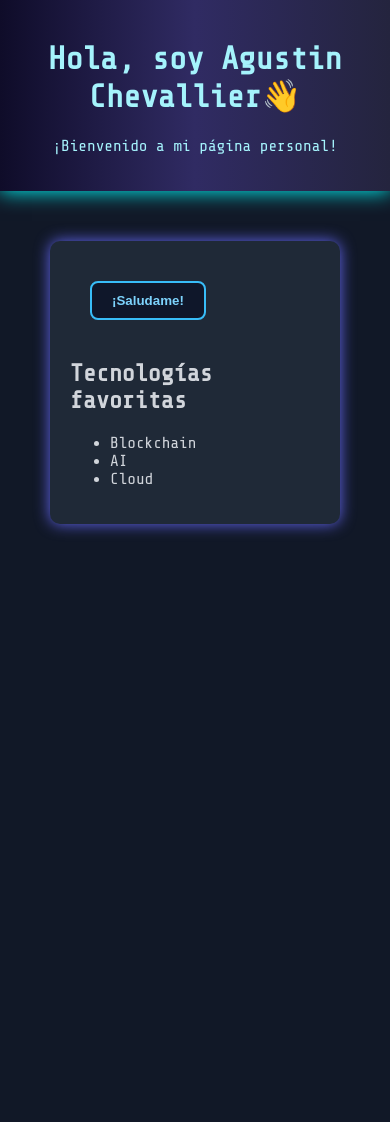
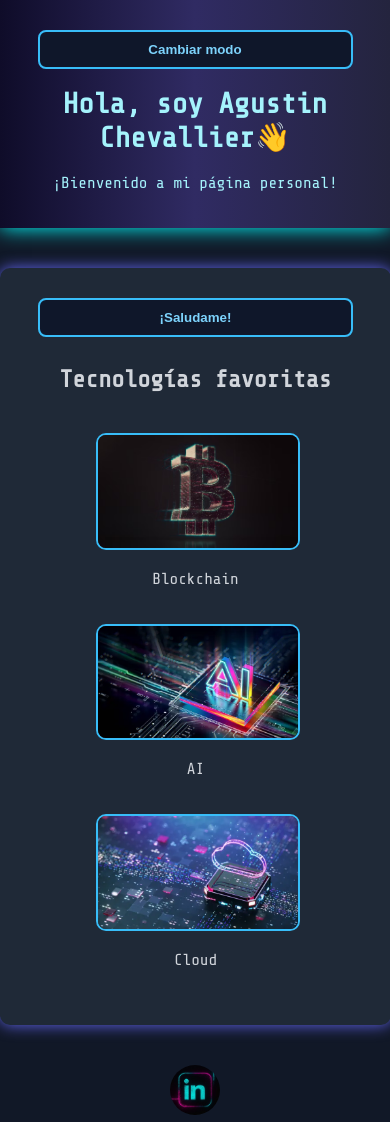
Before and after one commit to ajcheva/zero, a plain HTML site: page index.html in a window 390 px wide. Before the commit the page ends 844 px from the top, so only its background shows below. Drawn offline with nearby package versions, Linux system fonts and the light colour scheme.

Commit message:
responsive + dark/light

```diff
--- a/index.html
+++ b/index.html
@@ -1,5 +1,6 @@
 <!DOCTYPE html>
 <html lang="en">
+
 <head>
   <meta charset="UTF-8" />
   <meta name="viewport" content="width=device-width, initial-scale=1.0" />
@@ -7,8 +8,10 @@
   <link href="https://fonts.googleapis.com/css2?family=Share+Tech+Mono&display=swap" rel="stylesheet">
   <link rel="stylesheet" href="style.css" />
 </head>
+
 <body>
   <header>
+    <button id="modoSwitch"> Cambiar modo </button>
     <h1>Hola, soy Agustin Chevallier👋</h1>
     <p>¡Bienvenido a mi página personal!</p>
   </header>
@@ -19,14 +22,32 @@
     <p id="mensaje"></p>
 
     <h2>Tecnologías favoritas</h2>
-      <ul>
-        <li>Blockchain</li>
-        <li>AI</li>
-        <li>Cloud</li>
-      </ul>
+
+    <div class="galeria">
+      <div class="tarjeta">
+        <img class="imagen-tecno" src="/assets/img/blockchain.avif" alt="Blockchain">
+        <p>Blockchain</p>
+      </div>
+      <div class="tarjeta">
+        <img class="imagen-tecno" src="/assets/img/AI.webp" alt="AI">
+        <p>AI</p>
+      </div>
+      <div class="tarjeta">
+        <img class="imagen-tecno" src="/assets/img/cloud.webp" alt="Cloud">
+        <p>Cloud</p>
+      </div>
+    </div>
   </section>
 
 
   <script src="script.js"></script>
 </body>
+
+<footer>
+  <a href="https://www.linkedin.com/in/agustin-chevallier-boutell-a726b5172/" target="_blank">
+    <img class="linkedin" src="/assets/img/linkedin2.jpg" alt="LinkedIn" title="Visitar mi perfil de LinkedIn" />
+  </a>
+</footer>
+
+
 </html>
--- a/script.js
+++ b/script.js
@@ -1,13 +1,28 @@
 const boton = document.querySelector(".saludar");
 const mensaje = document.getElementById("mensaje");
+const switchModo = document.getElementById("modoSwitch");
+
+document.body.classList.add("dark-mode");
+
 
 boton.addEventListener("click", function () {
   const ahora = new Date();
   const hora = ahora.toLocaleTimeString();
 
-  mensaje.textContent = `¡Hola Agustín! Son las ${hora}. Bienvenido a tu página.`;
+  mensaje.textContent = `¡Hola invitado! Son las ${hora}. Bienvenido a mi página.`;
   console.log("Hola Consola! Bienvenido a tu página");
   alert(`¡Pop-up activado! Son las: ${hora}`);
 });
 
 mensaje.classList.add("glow");
+
+switchModo.addEventListener ("click", ()=> {
+  document.body.classList.toggle("dark-mode");
+  document.body.classList.toString("light-mode");
+
+  if (document.body.classList.contains ("dark-mode")){
+    switchModo.textContent = "cambiar a modo claro";
+  } else{
+    switchModo.textContent = "cambiar a modo oscuro";
+  }
+});
--- a/style.css
+++ b/style.css
@@ -1,12 +1,21 @@
 
 body {
-  background-color: #111827;
+  /*background-color: #111827;*/
   color: #d1d5db;
   font-family: 'Share Tech Mono', monospace;
   margin: 0;
   padding: 0;
 }
 
+body.dark-mode {
+  background-color: #111827;
+  color: #d1d5db;
+}
+
+body.light-mode {
+  background-color: #e0f7fa;
+  color: #1a202c;
+}
 
 header {
   text-align: center;
@@ -41,12 +50,16 @@ header {
 }
 
 #tecnologías {
-  margin: 50px;
+  margin: 40px auto;
+  padding: 20px;
+  max-width: 1000px;
+  width: 90%;
   background-color: #1f2937;
-  padding: 20px;
   border-radius: 10px;
   box-shadow: 0 0 15px #6366f1;
+  text-align: center;
 }
+
 
 @keyframes glow {
   0% {
@@ -63,3 +76,102 @@ header {
 .glow {
   animation: glow 1.5s infinite;
 }
+
+
+#modoSwitch {
+  background-color: #0f172a;
+  color: #7dd3fc;
+  border: 2px solid #38bdf8;
+  padding: 10px 20px;
+  margin: 20px auto;
+  display: block;
+  border-radius: 8px;
+  font-weight: bold;
+  cursor: pointer;
+  transition: all 0.3s ease;
+}
+
+#modoSwitch:hover {
+  background-color: #1e293b;
+  box-shadow: 0 0 10px #38bdf8;
+}
+
+.galeria {
+  display: flex;
+  justify-content: center;
+  gap: 20px;
+  flex-wrap: wrap;
+  padding: 20px;
+  text-align: center;
+}
+
+.imagen-tecno {
+  width: 100%;
+  max-width: 300px;
+  height: auto;
+  object-fit: cover;
+  border: 2px solid #38bdf8;
+  border-radius: 10px;
+  transition: transform 0.3s ease, box-shadow 0.3s ease;
+}
+
+
+.imagen-tecno:hover {
+  transform: scale(1.1);
+  box-shadow: 0 0 20px #7dd3fc;
+  cursor: pointer;
+}
+
+
+footer {
+  text-align: center;
+  margin: 20px 0 10px 0;
+  padding: 0;
+}
+
+.linkedin {
+  width: 70px;
+  height: 70px;
+  border-radius: 50%;
+  transition: transform 0.3s ease, box-shadow 0.3s ease;
+}
+
+.linkedin:hover {
+  transform: scale(1.2);
+  box-shadow: 0 0 10px #0ff;
+}
+
+
+@media (max-width: 600px) {
+  .galeria {
+    flex-direction: column;
+    align-items: center;
+  }
+
+
+
+  .tarjeta {
+    width: 200px;
+    text-align: center;
+  }
+
+
+  h1 {
+    font-size: 1.8rem;
+  }
+
+  #modoSwitch,
+  .saludar {
+    width: 90%;
+    margin: 10px auto;
+  }
+
+  footer {
+    margin: 20px 0 10px 0;
+  }
+
+  .linkedin {
+    width: 50px;
+    height: 50px;
+  }
+}
```
Also changed, not shown: assets/img/AI.webp (added), assets/img/blockchain.avif (added), assets/img/cloud.webp (added), assets/img/linkedin2.jpg (added). Lines whose indentation alone changed are shown as unchanged.
